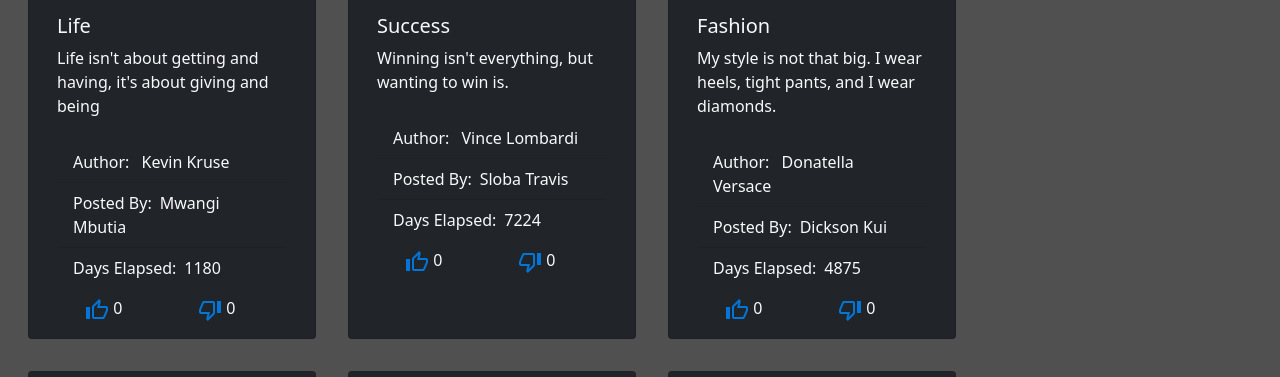
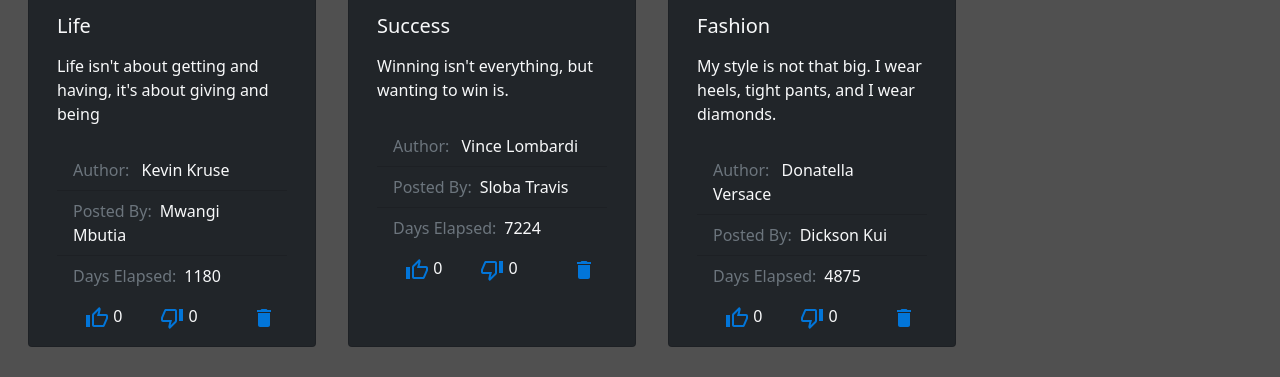
Before and after one commit to vantablanta/quotes-app, an Angular app: page / in a window 1280 px wide. Shown: the part 343-720 px from the top of the page. Built offline with nearby package versions, Linux system fonts and the light colour scheme.

Commit message:
add a  delete button

```diff
--- a/src/app/component/details/details.component.html
+++ b/src/app/component/details/details.component.html
@@ -11,15 +11,15 @@
                         <p class="text" *ngIf="text">Most Likes</p>
                     </div>
                 </h5>
-                <div appHighlight class="card-text">{{detail.quoteBody}}</div>
+                <div appHighlight class="card-text mt-3">{{detail.quoteBody}}</div>
                 <ul class="list-group list-group-flush bg-dark mt-4">
-                    <li class="list-group-item bg-dark text-light"><span class="me-2 text-primary">
+                    <li class="list-group-item bg-dark text-light"><span class="me-2 text-secondary">
                             Author:</span> {{detail.quoteAuthor}}
                     </li>
-                    <li class="list-group-item bg-dark text-light "><span class="me-2 text-primary">
+                    <li class="list-group-item bg-dark text-light "><span class="me-2 text-secondary">
                             Posted By:</span>{{detail.quotePoster}}
                     </li>
-                    <li class="list-group-item bg-dark text-light"><span class="me-2 text-primary">
+                    <li class="list-group-item bg-dark text-light"><span class="me-2 text-secondary">
                             Days Elapsed:</span>{{detail.quoteDate |dateCount}}</li>
                 </ul>
                 <div class="voting row mt-2 ms-3">
@@ -39,24 +39,28 @@
             <div class="card-body bg-dark">
                 <img [src]="detail.quoteImage" class="card-img-top">
                 <h5 class="card-title mt-3">{{detail.quoteCategory}}</h5>
-                <div class="card-text">{{detail.quoteBody}}</div>
+                <div class="card-text mt-3">{{detail.quoteBody}}</div>
                 <ul class="list-group list-group-flush mt-2 bg-dark mt-4">
-                    <li class="list-group-item bg-dark text-light"><span class="me-2 "> Author:</span> {{detail.quoteAuthor}}
+                    <li class="list-group-item bg-dark text-light"><span class="me-2 text-secondary"> Author:</span> {{detail.quoteAuthor}}
                     </li>
-                    <li class="list-group-item bg-dark text-light"><span class="me-2">Posted By:</span>{{detail.quotePoster}}
+                    <li class="list-group-item bg-dark text-light"><span class="me-2 text-secondary">Posted By:</span>{{detail.quotePoster}}
                     </li>
-                    <li class="list-group-item bg-dark text-light"><span class="me-2">Days Elapsed:</span>{{detail.quoteDate |
+                    <li class="list-group-item bg-dark text-light"><span class="me-2 text-secondary">Days Elapsed:</span>{{detail.quoteDate |
                         dateCount}}</li>
                 </ul>
                 <div class="voting mt-2 row ms-3">
-                    <div class="col-md-6">
+                    <div class="col-md-4">
                         <img (click)="upVote(i)" class="card-vote-up" src="../assets/up.svg">
                         {{detail.quoteUpVote}}
                     </div>
-                    <div class="col-md-6">
+                    <div class="col-md-4">
                         <img (click)="downVote(i)" class="card-vote-down " src="../assets/down.svg">
                         {{detail.quoteDownVote}}
                     </div>
+                    <div class="col-md-4">
+                        <img (click)="delete(i)" class="card-delete ms-3" src="../assets/del.svg">
+                    </div>
+
                 </div>
             </div>
         </ng-template>
--- a/src/app/component/details/details.component.ts
+++ b/src/app/component/details/details.component.ts
@@ -13,6 +13,7 @@ export class DetailsComponent implements OnInit {
   @Input() details!: QuotesClass[]
   @Output() upVoteEvent = new EventEmitter
   @Output() downVoteEvent = new EventEmitter
+  @Output() deleteEvent = new EventEmitter
 
   constructor() {
 
@@ -33,6 +34,11 @@ export class DetailsComponent implements OnInit {
   downVote(index: number) {
     this.details[index].quoteDownVote += 1
   }
+
+  delete(index:number){
+    this.deleteEvent.emit(index)
+  }
+
   text: boolean = false
   showDesc() {
     this.text = true
--- a/src/app/component/quotes/quotes.component.html
+++ b/src/app/component/quotes/quotes.component.html
@@ -1,7 +1,7 @@
 <!-- Header Section  -->
 <app-header></app-header>
-<app-form (formSubmitEvent)="updateQuotes($event)"></app-form>
+<app-form (formSubmitEvent)="updateQuotes($event)" ></app-form>
 <!-- Quotes Section -->
-<app-details [details]="quotesObject "></app-details>
+<app-details [details]="quotesObject" (deleteEvent)="deleteQuote($event)"></app-details>
 <!-- Footer Section -->
 <app-footer></app-footer>
--- a/src/app/component/quotes/quotes.component.ts
+++ b/src/app/component/quotes/quotes.component.ts
@@ -99,7 +99,9 @@ export class QuotesComponent implements OnInit {
 
   constructor() { }
 
-
+  deleteQuote = (id:number) => {
+    this.quotesObject.splice(id, 1);
+  }
   ngOnInit(): void {
   }
 
```
Also changed, not shown: src/assets/del.svg (added), src/assets/down.svg.
